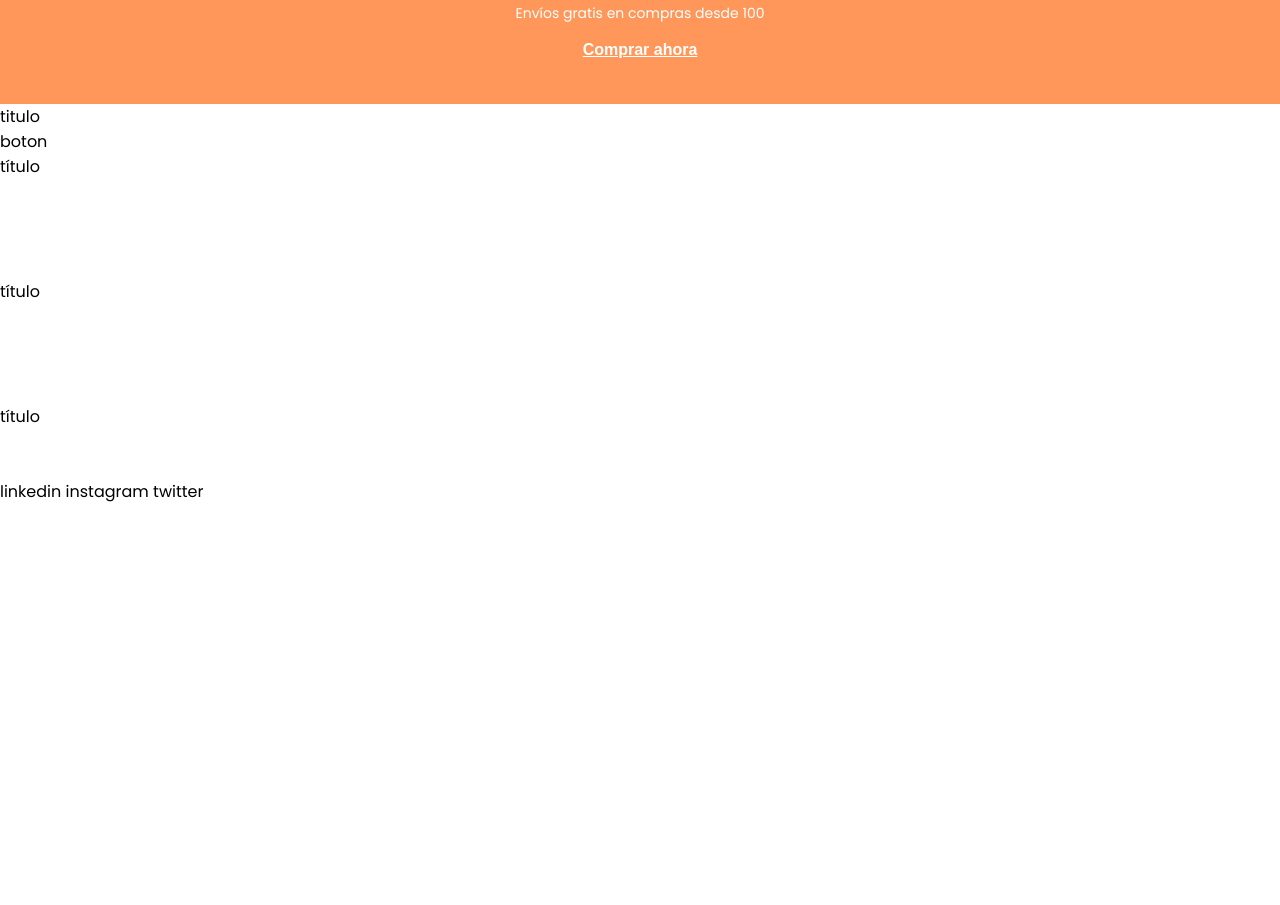
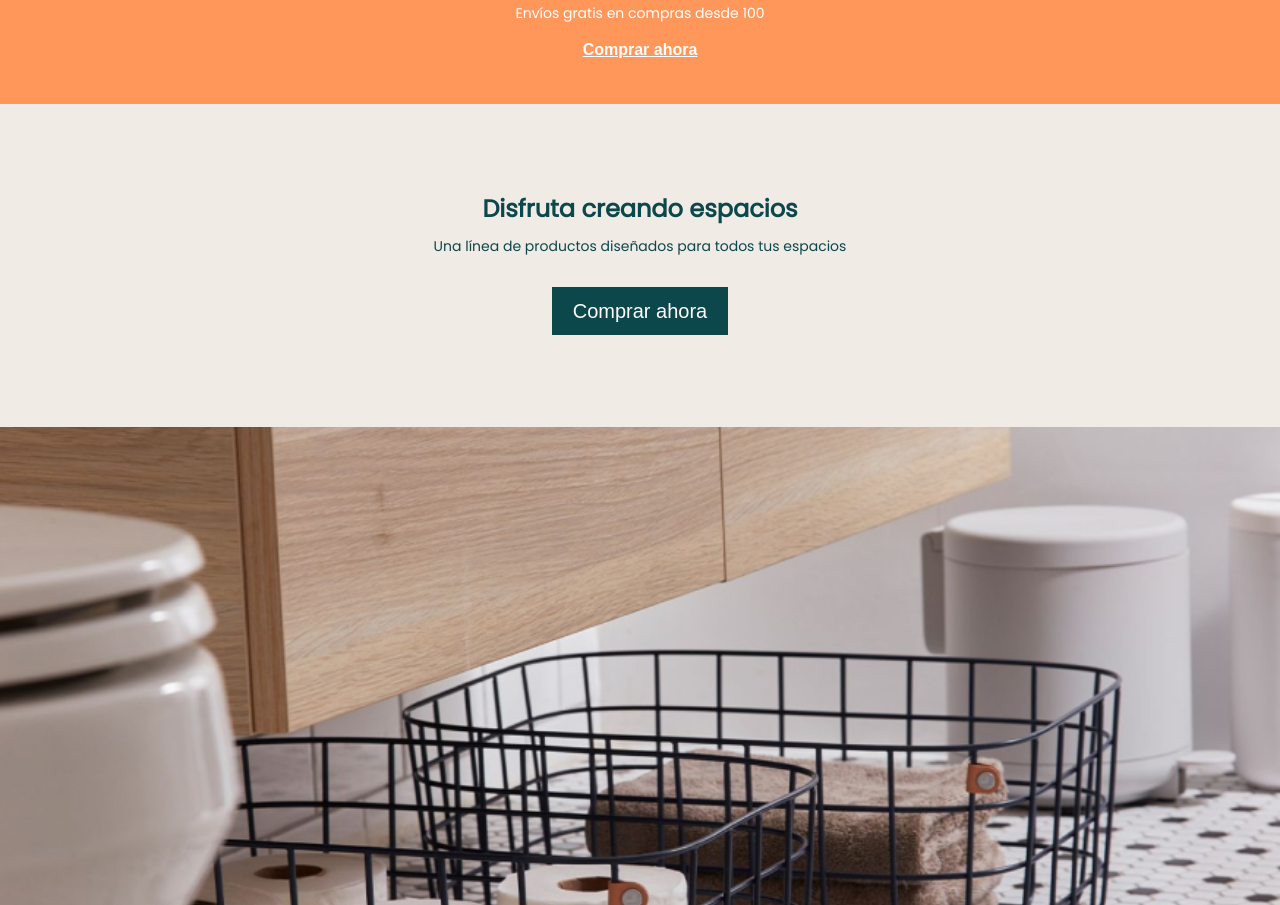
Before and after one commit to Adalab/modulo-1-evaluacion-final-aliciaapadron, a website: page src/html/index.html in a window 1280 px wide. Shown: the part 1955-2860 px from the top of the page. Before the commit the page ends 2459 px from the top, so only its background shows below. Drawn offline with nearby package versions, Linux system fonts and the light colour scheme; files that its build step writes are made by us from their sources; files whose address does not match are found by name.

Commit message:
add sass section3

```diff
--- a/src/html/partials/section3.html
+++ b/src/html/partials/section3.html
@@ -1,6 +1,15 @@
-<section>
-    titulo
-    <p></p>
-    boton
-    <img src="" alt="" />
+<section class="section3">
+
+    <div class="section3__div">
+        <h2 class="section3__div--title">Disfruta creando espacios</h2>
+        <p class="section3__div--text">Una línea de productos diseñados para todos tus espacios</p>
+        <div class="button3">
+            <form action="https://www.maisonsdumonde.com/ES/es/e/tendances-deco/landing" target="_blank"
+                title="Ir a la tienda">
+                <button class="button3__button">Comprar ahora</button>
+            </form>
+        </div>
+    </div>
+    <div class="section3__divimg">
+    </div>
 </section>
--- a/src/scss/layout/_section3.scss
+++ b/src/scss/layout/_section3.scss
@@ -0,0 +1,37 @@
+.section3 {
+  background-color: $background-color;
+  color: $color-green;
+  &__div--title {
+    font-size: 24px;
+    text-align: center;
+    padding-top: 87px;
+    padding-bottom: 10px;
+  }
+  &__div--text {
+    font-size: 14px;
+    text-align: center;
+    padding: 0 27px 30px;
+  }
+  &__divimg {
+    height: 100vh;
+    background-size: cover;
+    background-position: center;
+    background-image: url(../images/creando-espacios.jpg);
+  }
+}
+
+.button3 {
+  display: flex;
+  justify-content: center;
+  align-items: center;
+  padding-bottom: 92px;
+
+  &__button {
+    background-color: $color-green;
+    color: $color-white;
+    font-size: 20px;
+    height: 48px;
+    width: 176px;
+    border: none;
+  }
+}
```
